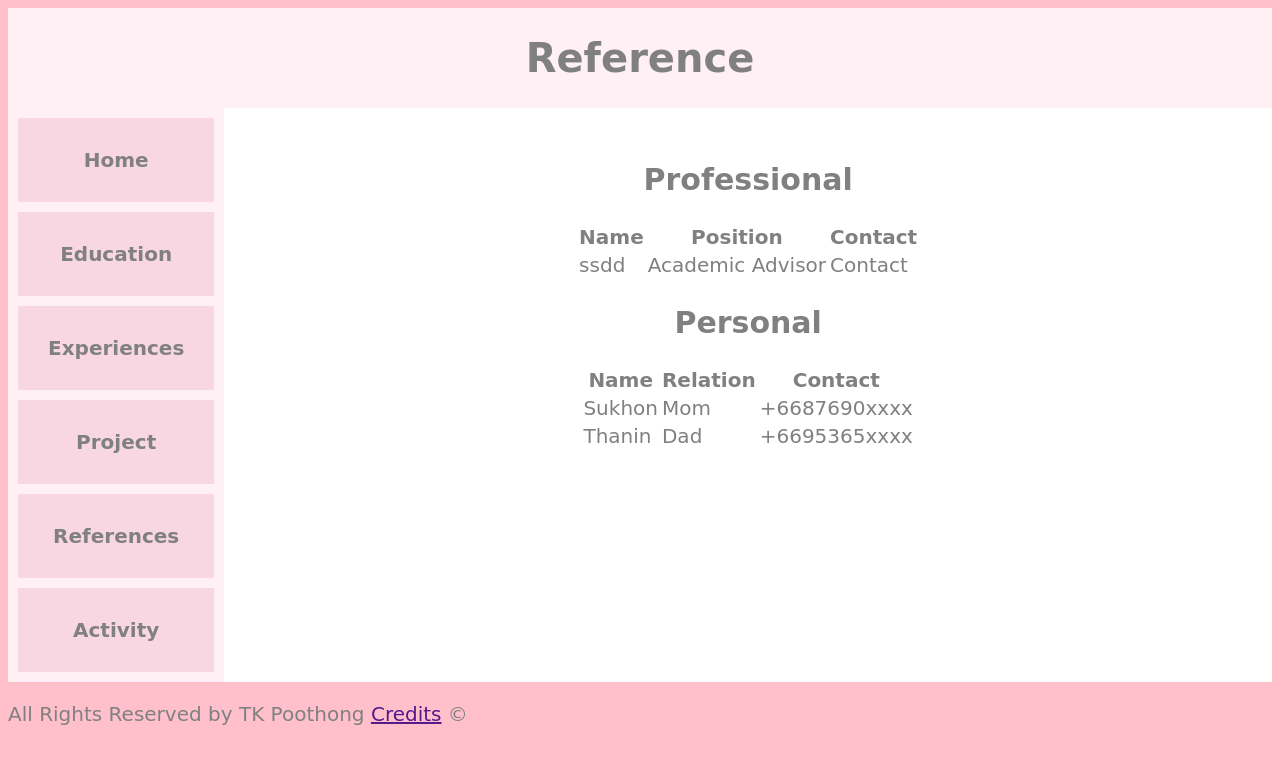
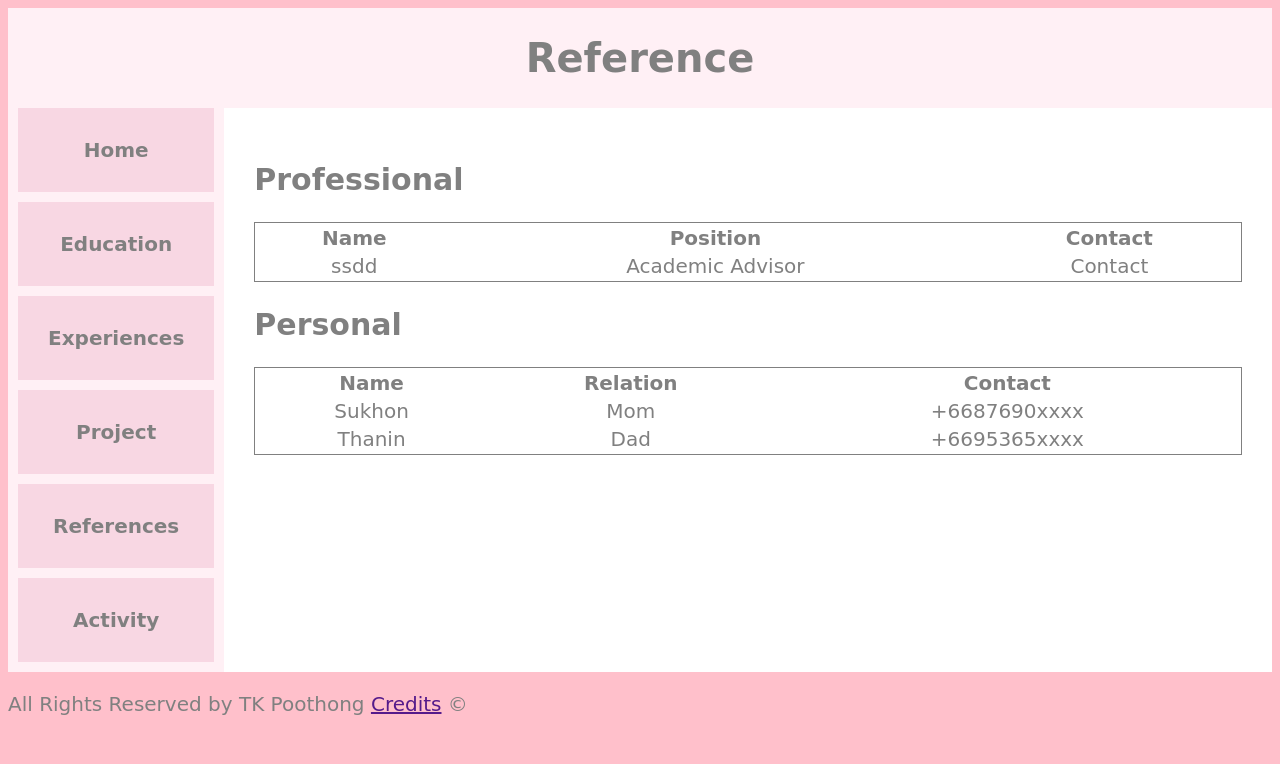
Before and after one commit to tOnKaOwninkanok/mp-1, a plain HTML site: page references.html in a window 1280 px wide. Drawn offline with Linux system fonts and the light colour scheme.

Commit message:
display modify

```diff
--- a/references.html
+++ b/references.html
@@ -26,13 +26,13 @@
 
 <main class = "main">
     <h2>Professional</h2>
-    <table>
-        <tr>
+    <table class = "table">
+        <tr class = "tr">
             <th>Name</th>
             <th>Position</th>
             <th>Contact</th>
         </tr>
-        <tr>
+        <tr class = "tr">
             <td>ssdd</td>
             <td>Academic Advisor</td>
             <td>Contact</td>
@@ -40,19 +40,19 @@
     </table>
 
     <h2>Personal</h2>
-    <table>
-        <tr>
+    <table class = "table">
+        <tr class = "tr">
             <th>Name</th>
             <th>Relation</th>
             <th>Contact</th>
         </tr>
-        <tr>
+        <tr class = "tr">
             <td>Sukhon</td>
             <td>Mom</td>
             <td>+6687690xxxx</td>
         </tr>
 
-        <tr>
+        <tr class = "tr">
             <td>Thanin</td>
             <td>Dad</td>
             <td>+6695365xxxx</td>
--- a/styles.css
+++ b/styles.css
@@ -13,11 +13,6 @@ header{
     color:grey;
     text-align:center;
 }
-nav{
-    background: white;
-    display: flex;
-    flex-direction: column;
-}
 .container {
     display: flex;
     align-items: stretch; /* ทำให้ทุก column มีความสูงเท่ากันตาม column ที่สูงที่สุด */
@@ -27,6 +22,17 @@ nav{
     width: fit-content;
     display: flex;
     flex-direction: column;
+}
+@media (max-width: 750px) {
+    .navbar {
+        background-color:#fff0f5;
+        width: 100%;
+        display: flex;
+        flex-direction:row;
+        justify-content: space-around;
+        max-width: none;
+        flex-wrap: wrap;
+    }
 }
 
 .navbar ul {
@@ -38,7 +44,7 @@ nav{
 .navbar li{
     background-color:#F8D7E3;
     text-align: center;
-    margin: 10px;
+    margin: 0px 10px 10px 10px;
     padding: 30px;
     display: block;
     color: grey;
@@ -56,8 +62,16 @@ nav{
     padding: 30px;
     display: flex;
     flex-direction: column;
-    align-items: center;
 }
 footer {
     background-color: pink;
 }
+.img{
+    border-radius: 10%;
+}
+.table{
+    border: 1px solid grey;
+}
+.tr{
+    text-align: center;
+}
```
Also changed, not shown: index.html (+1 -1 lines), 2 other files.
